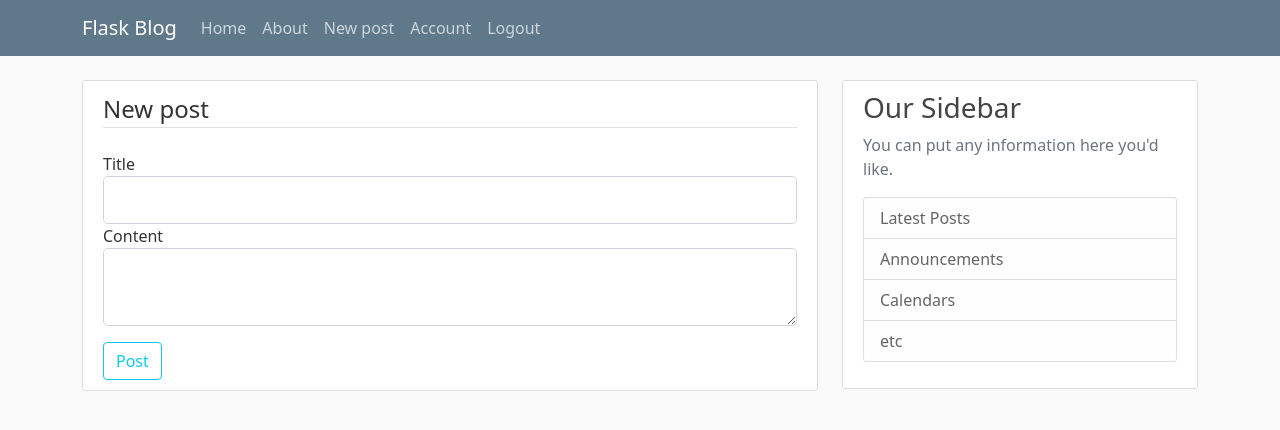
After one commit to nai4205/learning-flask, a Flask app: page /post/new in a window 1280 px wide. The commit adds this page. Shown: the top 430 px of the page. Run offline with Flask 3, Linux system fonts and the light colour scheme; a user stored in the database is signed in; tables that the repository leaves empty hold one stand-in row (values such as "Sample post"); some libraries are stand-ins or nearby versions.

Commit message:
Create, update and edit posts

```diff
--- a/main/forms.py
+++ b/main/forms.py
@@ -1,6 +1,6 @@
 from flask_wtf import FlaskForm
 from flask_wtf.file import FileField, FileAllowed
-from wtforms import StringField, PasswordField, SubmitField, BooleanField
+from wtforms import StringField, PasswordField, SubmitField, BooleanField, TextAreaField
 from wtforms.validators import DataRequired, Length, Email, EqualTo, ValidationError
 from main.models import User
 from flask_login import current_user
@@ -62,3 +62,8 @@ class UpdateAccountForm(FlaskForm):
             user = User.query.filter_by(email=email.data).first()
             if user:
                 raise ValidationError('That email is taken, please choose another')
+
+class PostForm(FlaskForm):
+    title = StringField('Title', validators=[DataRequired()])
+    content = TextAreaField('Content', validators=[DataRequired()])
+    submit = SubmitField('Post')
--- a/main/routes.py
+++ b/main/routes.py
@@ -1,30 +1,16 @@
 import secrets
 import os
 from PIL import Image
-from flask import render_template, url_for, flash, redirect, request
-from main.forms import RegistrationForm, LoginForm, UpdateAccountForm
+from flask import render_template, url_for, flash, redirect, request, abort
+from main.forms import RegistrationForm, LoginForm, UpdateAccountForm, PostForm
 from main.models import User, Post
 from main import app, bcrypt, db
 from flask_login import login_user, current_user, logout_user, login_required
 
-posts = [
-    {
-        'author' : 'Nai korn',
-        'title' : 'Blog post 1',
-        'content' : 'First post',
-        'date_posted' : 'July 2, 2017'
-    },
-    {
-        'author' : 'Aneurin korn',
-        'title' : 'Blog post 2',
-        'content' : 'Second post',
-        'date_posted' : 'July 4, 2017'
-    }
-]
-
 @app.route("/")
 @app.route("/home")
 def home():
+    posts = Post.query.all()
     return render_template('home.html', posts=posts)
 
 @app.route("/about")
@@ -101,3 +87,49 @@ def account():
         form.email.data = current_user.email
     image_file = url_for('static', filename='profile_pics/' + current_user.image_file)
     return render_template('account.html', title='Account', image_file=image_file, form=form)
+
+@app.route("/post/new", methods=['GET', 'POST'])
+@login_required
+def new_post():
+    form = PostForm()
+    if form.validate_on_submit():
+        post = Post(title=form.title.data, content=form.content.data, author=current_user)
+        db.session.add(post)
+        db.session.commit()
+        flash('Post has been created', 'success')
+        return redirect(url_for('home'))
+    return render_template('create_post.html', title='New post', form=form, legend='New post')
+
+@app.route("/post/<int:post_id>")
+def post(post_id):
+    post = Post.query.get_or_404(post_id)
+    return render_template('post.html', title=post.title, post=post)
+
+@app.route("/post/<int:post_id>/update", methods=['GET', 'POST'])
+@login_required
+def update_post(post_id):
+    post = Post.query.get_or_404(post_id)
+    if post.author != current_user:
+        abort(403)
+    form = PostForm()
+    if form.validate_on_submit():
+        post.title = form.title.data
+        post.content = form.content.data
+        db.session.commit()
+        flash('Post Updated', 'success')
+        return redirect(url_for('post', post_id=post.id))
+    elif request.method == 'GET':
+        form.title.data = post.title
+        form.content.data = post.content
+    return render_template('create_post.html', title='Update post', form=form, legend='Update Post')
+
+@app.route("/post/<int:post_id>/delete", methods=['POST'])
+@login_required
+def delete_post(post_id):
+    post = Post.query.get_or_404(post_id)
+    if post.author != current_user:
+        abort(403)
+    db.session.delete(post)
+    db.session.commit()
+    flash("Post Deleted", 'success')
+    return redirect(url_for('home'))
--- /dev/null
+++ b/main/templates/create_post.html
@@ -0,0 +1,43 @@
+{% extends "layout.html"%}
+{% block content %}
+<div class="content-section">
+    <form method="POST" action="">
+        {{form.hidden_tag()}}
+        <fieldset class="form-group">
+            <legend class="border-bottom mb-4">{{legend}}</legend>
+
+            <div class="form-group">
+                {{form.title.label(class="form-control-label")}}
+
+                {%if form.title.errors%}
+                    {{form.title(class="form-control form-control-lg is-invalid")}}
+                    <div class="invalid-feedback">
+                        {% for error in form.title.errors %}
+                            <span> {{ error }} </span>
+                        {% endfor %}
+                    </div>
+                {% else %}
+                    {{form.title(class="form-control form-control-lg")}}
+                {% endif %}
+            </div>
+
+            <div class="form-group">
+                {{form.content.label(class="form-control-label")}}
+                {%if form.content.errors%}
+                    {{form.content(class="form-control form-control-lg is-invalid")}}
+                    <div class="invalid-feedback">
+                        {% for error in form.content.errors %}
+                            <span> {{ error }} </span>
+                        {% endfor %}
+                    </div>
+                {% else %}
+                    {{form.content(class="form-control form-control-lg")}}
+                {% endif %}
+            </div>
+            <div class="form-group pt-3">
+                {{form.submit(class="btn btn-outline-info")}}
+            </div>
+        </fieldset>
+    </form>
+</div>
+{% endblock content %}
--- a/main/templates/layout.html
+++ b/main/templates/layout.html
@@ -32,6 +32,7 @@
               <!-- Navbar Right Side -->
               <div class="navbar-nav">
                 {% if current_user.is_authenticated %}
+                  <a class="nav-item nav-link" href="{{url_for('new_post')}}">New post</a>
                   <a class="nav-item nav-link" href="{{url_for('account')}}">Account</a>
                   <a class="nav-item nav-link" href="{{url_for('logout')}}">Logout</a>
                 {% else %}
--- a/main/templates/login.html
+++ b/main/templates/login.html
@@ -42,7 +42,7 @@
                     {{form.submit(class="btn btn-outline-info")}}
                 </div>
                 <small class="text-muted ml-2">
-                    <a href="#"></a>
+                    <a href="#">Forgot password?</a>
                 </small>
             </fieldset>
         </form>
```
Also changed, not shown: main/templates/home.html (+4 -3 lines), main/templates/post.html (added, +42 -0 lines), main/static/main.css (line endings or trailing spaces), 1 other file.
